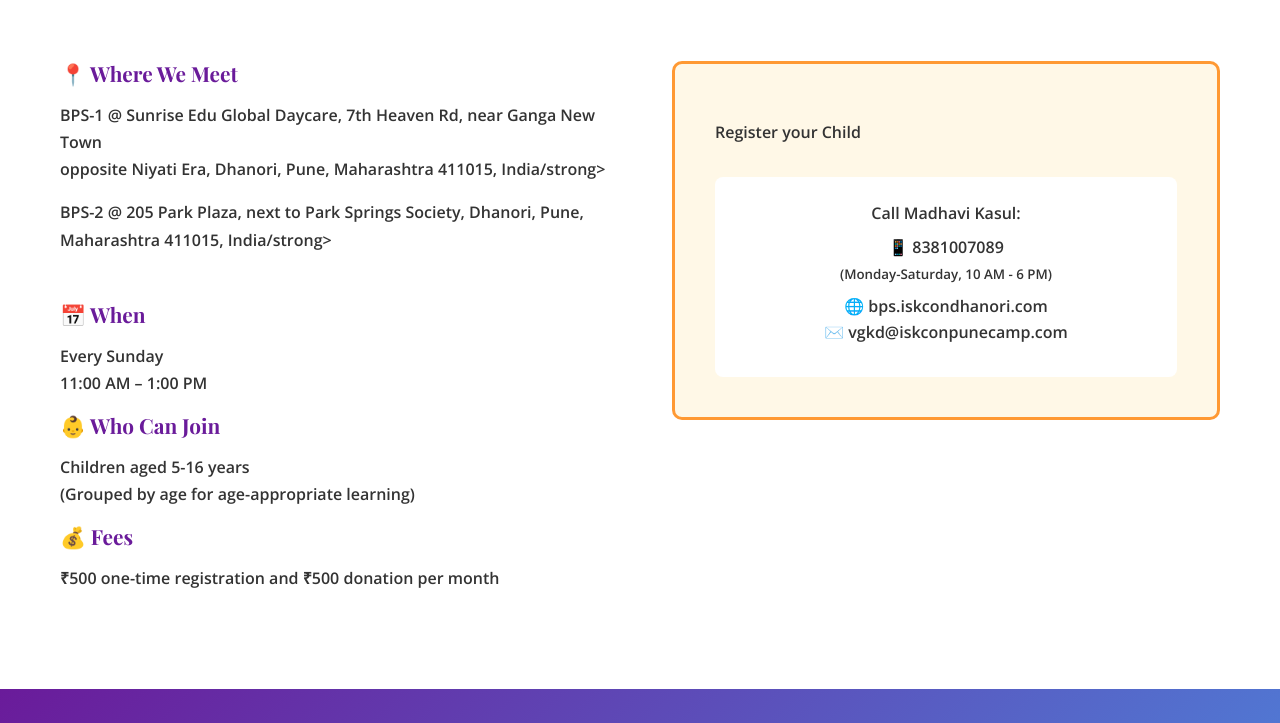
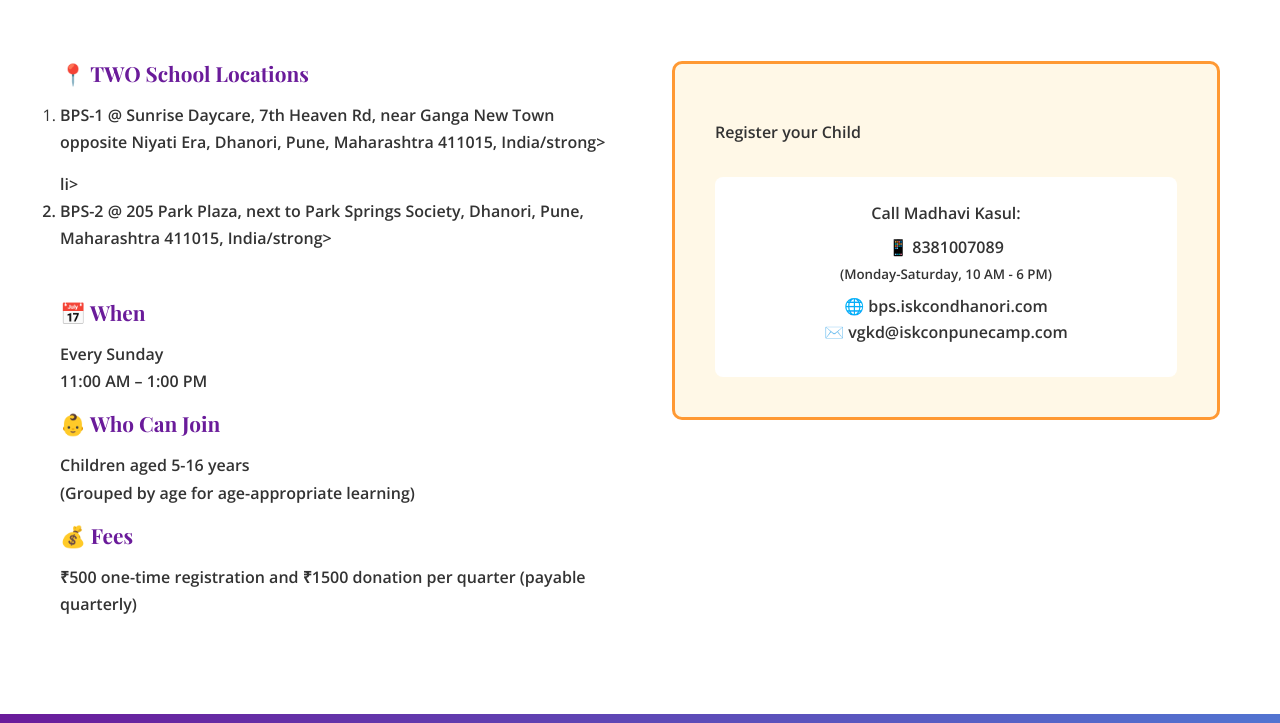
Before and after one commit to vgopikrishnagit/bps, a plain HTML site: page index.html in a window 1280 px wide. Shown: the part 7617-8340 px from the top of the page. Drawn offline with nearby package versions, Linux system fonts and the light colour scheme.

Commit message:
Update index.html

```diff
--- a/index.html
+++ b/index.html
@@ -350,11 +350,15 @@
             <div class="contact-grid">
                 <div class="contact-info">
                     <div class="info-block">
-                        <h3>📍 Where We Meet</h3>
-                        <p><strong>BPS-1 @ Sunrise Edu Global Daycare, 7th Heaven Rd, near Ganga New Town<br>opposite Niyati Era, Dhanori, Pune, Maharashtra 411015, India/strong><br>
-                       </p>
+                        <h3>📍 TWO School Locations</h3>
+                        <ol>
+                            <li>
+                        <p><strong>BPS-1 @ Sunrise Daycare, 7th Heaven Rd, near Ganga New Town<br>opposite Niyati Era, Dhanori, Pune, Maharashtra 411015, India/strong><br>
+                       </p></li>li>
+                            <li>
                          <p><strong>BPS-2 @ 205 Park Plaza, next to Park Springs Society, Dhanori, Pune, Maharashtra 411015, India/strong><br>
                        </p>
+                            </li></ol>
                     </div>
 
                     <div class="info-block">
@@ -371,7 +375,7 @@
 
                     <div class="info-block">
                         <h3>💰 Fees</h3>
-                        <p><strong>₹500 one-time registration and ₹500 donation per month</strong><br></p>
+                        <p><strong>₹500 one-time registration and ₹1500 donation per quarter (payable quarterly)</strong><br></p>
                     </div>
                 </div>
 
```
